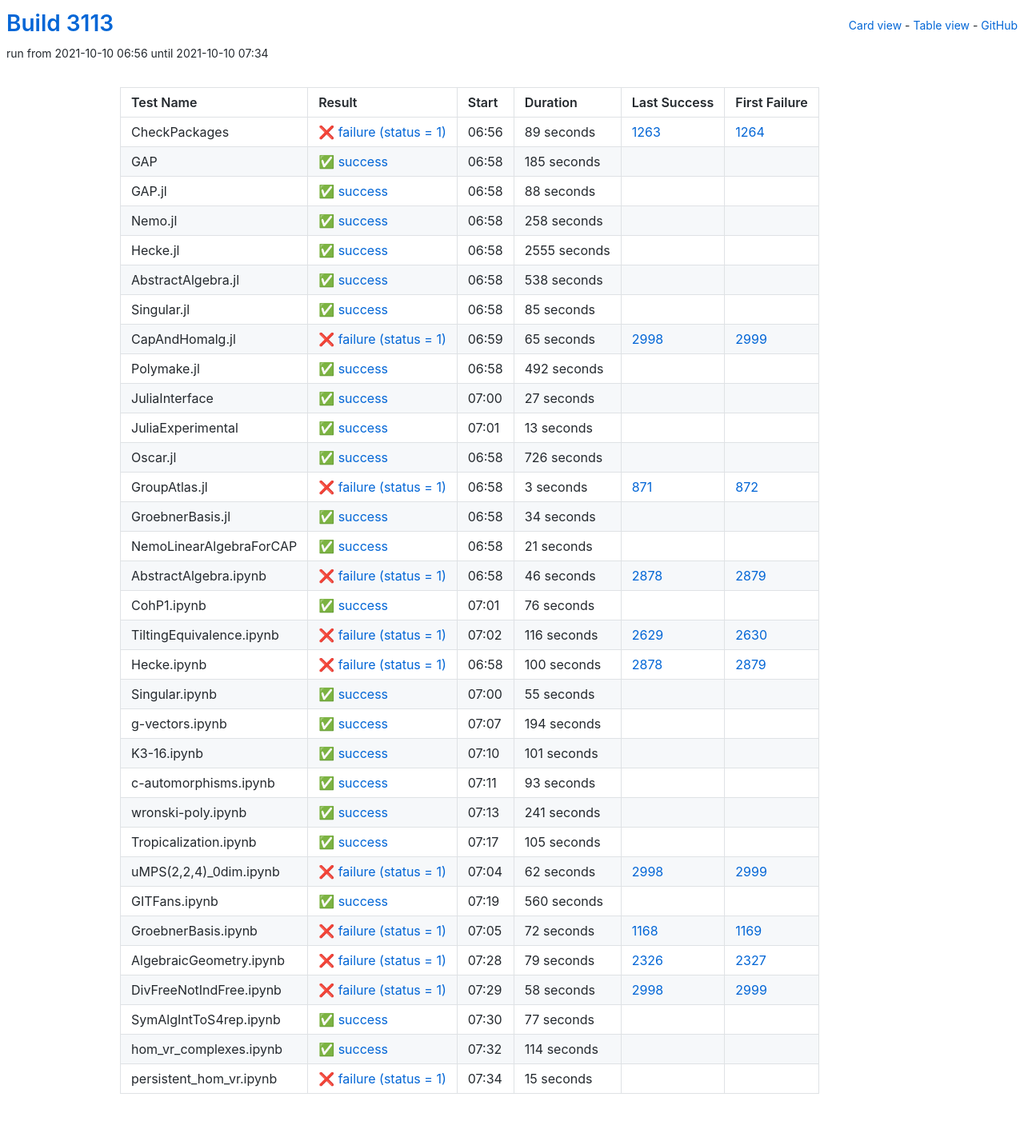
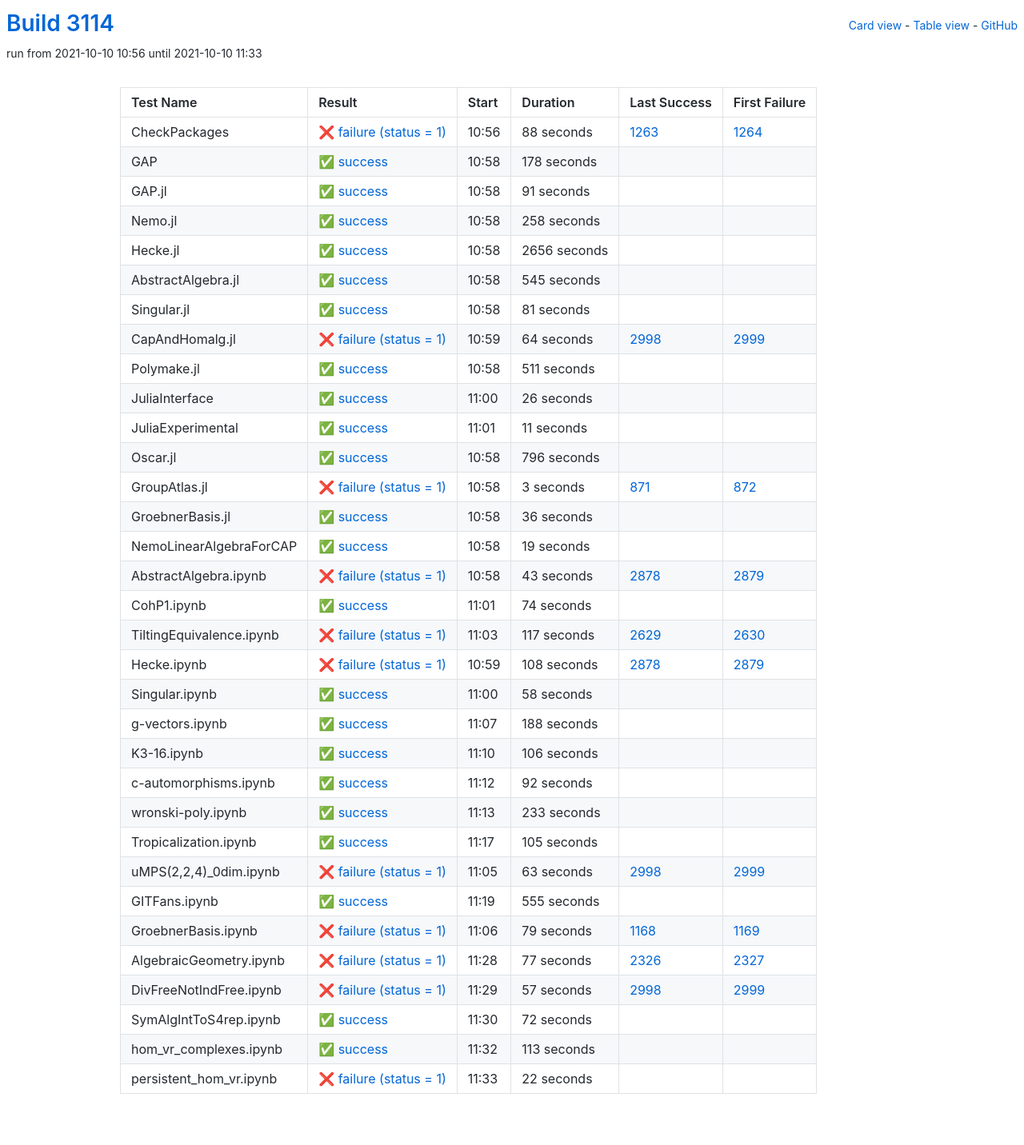
Before and after one commit to oscar-system/oscar-ci-status-stable, a Jekyll site: the page built from table.html, in a window 1280 px wide. Shown: the whole page at 80% size. Built offline with Jekyll 4.4.1, drawn with Linux system fonts in a browser that asks for light colours.

Commit message:
Build #3114

```diff
--- a/_data/ci.yml
+++ b/_data/ci.yml
@@ -1,6 +1,6 @@
 ---
-build: 3113
-build_url: https://oscarci.mathematik.uni-kl.de/job/oscar-stable/3113/
+build: 3114
+build_url: https://oscarci.mathematik.uni-kl.de/job/oscar-stable/3114/
 job: oscar-stable
 organization: oscar-system
 repo: oscar-ci-status-stable
@@ -8,44 +8,44 @@ repourl: https://github.com/oscar-system/oscar-ci-status-stable
 tests:
 - name: CheckPackages
   id: checkpackages
-  log: https://oscarci.mathematik.uni-kl.de/job/oscar-stable/3113/artifact/logs/build-3113/CheckPackages.log
-  start: 2021-10-10 06:56
+  log: https://oscarci.mathematik.uni-kl.de/job/oscar-stable/3114/artifact/logs/build-3114/CheckPackages.log
+  start: 2021-10-10 10:56
   success: false
   exitcode: 1
   status: failure
-  duration: 89
+  duration: 88
   last_success: 1263
   last_success_url: https://oscarci.mathematik.uni-kl.de/job/oscar-stable/1263/
   first_failure: 1264
   first_failure_url: https://oscarci.mathematik.uni-kl.de/job/oscar-stable/1264/
 - name: GAP
   id: gap
-  log: https://oscarci.mathematik.uni-kl.de/job/oscar-stable/3113/artifact/logs/build-3113/GAP.log
-  start: 2021-10-10 06:58
+  log: https://oscarci.mathematik.uni-kl.de/job/oscar-stable/3114/artifact/logs/build-3114/GAP.log
+  start: 2021-10-10 10:58
   success: true
   exitcode: 0
   status: success
-  duration: 185
+  duration: 178
   last_success: false
   last_success_url:
   first_failure: false
   first_failure_url:
 - name: GAP.jl
   id: gap-jl
-  log: https://oscarci.mathematik.uni-kl.de/job/oscar-stable/3113/artifact/logs/build-3113/GAP.jl.log
-  start: 2021-10-10 06:58
+  log: https://oscarci.mathematik.uni-kl.de/job/oscar-stable/3114/artifact/logs/build-3114/GAP.jl.log
+  start: 2021-10-10 10:58
   success: true
   exitcode: 0
   status: success
-  duration: 88
+  duration: 91
   last_success: false
   last_success_url:
   first_failure: false
   first_failure_url:
 - name: Nemo.jl
   id: nemo-jl
-  log: https://oscarci.mathematik.uni-kl.de/job/oscar-stable/3113/artifact/logs/build-3113/Nemo.jl.log
-  start: 2021-10-10 06:58
+  log: https://oscarci.mathematik.uni-kl.de/job/oscar-stable/3114/artifact/logs/build-3114/Nemo.jl.log
+  start: 2021-10-10 10:58
   success: true
   exitcode: 0
   status: success
@@ -56,104 +56,104 @@ tests:
   first_failure_url:
 - name: Hecke.jl
   id: hecke-jl
-  log: https://oscarci.mathematik.uni-kl.de/job/oscar-stable/3113/artifact/logs/build-3113/Hecke.jl.log
-  start: 2021-10-10 06:58
+  log: https://oscarci.mathematik.uni-kl.de/job/oscar-stable/3114/artifact/logs/build-3114/Hecke.jl.log
+  start: 2021-10-10 10:58
   success: true
   exitcode: 0
   status: success
-  duration: 2555
+  duration: 2656
   last_success: false
   last_success_url:
   first_failure: false
   first_failure_url:
 - name: AbstractAlgebra.jl
   id: abstractalgebra-jl
-  log: https://oscarci.mathematik.uni-kl.de/job/oscar-stable/3113/artifact/logs/build-3113/AbstractAlgebra.jl.log
-  start: 2021-10-10 06:58
+  log: https://oscarci.mathematik.uni-kl.de/job/oscar-stable/3114/artifact/logs/build-3114/AbstractAlgebra.jl.log
+  start: 2021-10-10 10:58
   success: true
   exitcode: 0
   status: success
-  duration: 538
+  duration: 545
   last_success: false
   last_success_url:
   first_failure: false
   first_failure_url:
 - name: Singular.jl
   id: singular-jl
-  log: https://oscarci.mathematik.uni-kl.de/job/oscar-stable/3113/artifact/logs/build-3113/Singular.jl.log
-  start: 2021-10-10 06:58
+  log: https://oscarci.mathematik.uni-kl.de/job/oscar-stable/3114/artifact/logs/build-3114/Singular.jl.log
+  start: 2021-10-10 10:58
   success: true
   exitcode: 0
   status: success
-  duration: 85
+  duration: 81
   last_success: false
   last_success_url:
   first_failure: false
   first_failure_url:
 - name: CapAndHomalg.jl
   id: capandhomalg-jl
-  log: https://oscarci.mathematik.uni-kl.de/job/oscar-stable/3113/artifact/logs/build-3113/CapAndHomalg.jl.log
-  start: 2021-10-10 06:59
+  log: https://oscarci.mathematik.uni-kl.de/job/oscar-stable/3114/artifact/logs/build-3114/CapAndHomalg.jl.log
+  start: 2021-10-10 10:59
   success: false
   exitcode: 1
   status: failure
-  duration: 65
+  duration: 64
   last_success: 2998
   last_success_url: https://oscarci.mathematik.uni-kl.de/job/oscar-stable/2998/
   first_failure: 2999
   first_failure_url: https://oscarci.mathematik.uni-kl.de/job/oscar-stable/2999/
 - name: Polymake.jl
   id: polymake-jl
-  log: https://oscarci.mathematik.uni-kl.de/job/oscar-stable/3113/artifact/logs/build-3113/Polymake.jl.log
-  start: 2021-10-10 06:58
+  log: https://oscarci.mathematik.uni-kl.de/job/oscar-stable/3114/artifact/logs/build-3114/Polymake.jl.log
+  start: 2021-10-10 10:58
   success: true
   exitcode: 0
   status: success
-  duration: 492
+  duration: 511
   last_success: false
   last_success_url:
   first_failure: false
   first_failure_url:
 - name: JuliaInterface
   id: juliainterface
-  log: https://oscarci.mathematik.uni-kl.de/job/oscar-stable/3113/artifact/logs/build-3113/JuliaInterface.log
-  start: 2021-10-10 07:00
+  log: https://oscarci.mathematik.uni-kl.de/job/oscar-stable/3114/artifact/logs/build-3114/JuliaInterface.log
+  start: 2021-10-10 11:00
   success: true
   exitcode: 0
   status: success
-  duration: 27
+  duration: 26
   last_success: false
   last_success_url:
   first_failure: false
   first_failure_url:
 - name: JuliaExperimental
   id: juliaexperimental
-  log: https://oscarci.mathematik.uni-kl.de/job/oscar-stable/3113/artifact/logs/build-3113/JuliaExperimental.log
-  start: 2021-10-10 07:01
+  log: https://oscarci.mathematik.uni-kl.de/job/oscar-stable/3114/artifact/logs/build-3114/JuliaExperimental.log
+  start: 2021-10-10 11:01
   success: true
   exitcode: 0
   status: success
-  duration: 13
+  duration: 11
   last_success: false
   last_success_url:
   first_failure: false
   first_failure_url:
 - name: Oscar.jl
   id: oscar-jl
-  log: https://oscarci.mathematik.uni-kl.de/job/oscar-stable/3113/artifact/logs/build-3113/Oscar.jl.log
-  start: 2021-10-10 06:58
+  log: https://oscarci.mathematik.uni-kl.de/job/oscar-stable/3114/artifact/logs/build-3114/Oscar.jl.log
+  start: 2021-10-10 10:58
   success: true
   exitcode: 0
   status: success
-  duration: 726
+  duration: 796
   last_success: false
   last_success_url:
   first_failure: false
   first_failure_url:
 - name: GroupAtlas.jl
   id: groupatlas-jl
-  log: https://oscarci.mathematik.uni-kl.de/job/oscar-stable/3113/artifact/logs/build-3113/GroupAtlas.jl.log
-  start: 2021-10-10 06:58
+  log: https://oscarci.mathematik.uni-kl.de/job/oscar-stable/3114/artifact/logs/build-3114/GroupAtlas.jl.log
+  start: 2021-10-10 10:58
   success: false
   exitcode: 1
   status: failure
@@ -164,140 +164,140 @@ tests:
   first_failure_url: https://oscarci.mathematik.uni-kl.de/job/oscar-stable/872/
 - name: GroebnerBasis.jl
   id: groebnerbasis-jl
-  log: https://oscarci.mathematik.uni-kl.de/job/oscar-stable/3113/artifact/logs/build-3113/GroebnerBasis.jl.log
-  start: 2021-10-10 06:58
+  log: https://oscarci.mathematik.uni-kl.de/job/oscar-stable/3114/artifact/logs/build-3114/GroebnerBasis.jl.log
+  start: 2021-10-10 10:58
   success: true
   exitcode: 0
   status: success
-  duration: 34
+  duration: 36
   last_success: false
   last_success_url:
   first_failure: false
   first_failure_url:
 - name: NemoLinearAlgebraForCAP
   id: nemolinearalgebraforcap
-  log: https://oscarci.mathematik.uni-kl.de/job/oscar-stable/3113/artifact/logs/build-3113/NemoLinearAlgebraForCAP.log
-  start: 2021-10-10 06:58
+  log: https://oscarci.mathematik.uni-kl.de/job/oscar-stable/3114/artifact/logs/build-3114/NemoLinearAlgebraForCAP.log
+  start: 2021-10-10 10:58
   success: true
   exitcode: 0
   status: success
-  duration: 21
+  duration: 19
   last_success: false
   last_success_url:
   first_failure: false
   first_failure_url:
 - name: AbstractAlgebra.ipynb
   id: abstractalgebra-ipynb
-  log: https://oscarci.mathematik.uni-kl.de/job/oscar-stable/3113/artifact/logs/build-3113/AbstractAlgebra.ipynb.log
-  start: 2021-10-10 06:58
+  log: https://oscarci.mathematik.uni-kl.de/job/oscar-stable/3114/artifact/logs/build-3114/AbstractAlgebra.ipynb.log
+  start: 2021-10-10 10:58
   success: false
   exitcode: 1
   status: failure
-  duration: 46
+  duration: 43
   last_success: 2878
   last_success_url: https://oscarci.mathematik.uni-kl.de/job/oscar-stable/2878/
   first_failure: 2879
   first_failure_url: https://oscarci.mathematik.uni-kl.de/job/oscar-stable/2879/
 - name: CohP1.ipynb
   id: cohp1-ipynb
-  log: https://oscarci.mathematik.uni-kl.de/job/oscar-stable/3113/artifact/logs/build-3113/CohP1.ipynb.log
-  start: 2021-10-10 07:01
+  log: https://oscarci.mathematik.uni-kl.de/job/oscar-stable/3114/artifact/logs/build-3114/CohP1.ipynb.log
+  start: 2021-10-10 11:01
   success: true
   exitcode: 0
   status: success
-  duration: 76
+  duration: 74
   last_success: false
   last_success_url:
   first_failure: false
   first_failure_url:
 - name: TiltingEquivalence.ipynb
   id: tiltingequivalence-ipynb
-  log: https://oscarci.mathematik.uni-kl.de/job/oscar-stable/3113/artifact/logs/build-3113/TiltingEquivalence.ipynb.log
-  start: 2021-10-10 07:02
+  log: https://oscarci.mathematik.uni-kl.de/job/oscar-stable/3114/artifact/logs/build-3114/TiltingEquivalence.ipynb.log
+  start: 2021-10-10 11:03
   success: false
   exitcode: 1
   status: failure
-  duration: 116
+  duration: 117
   last_success: 2629
   last_success_url: https://oscarci.mathematik.uni-kl.de/job/oscar-stable/2629/
   first_failure: 2630
   first_failure_url: https://oscarci.mathematik.uni-kl.de/job/oscar-stable/2630/
 - name: Hecke.ipynb
   id: hecke-ipynb
-  log: https://oscarci.mathematik.uni-kl.de/job/oscar-stable/3113/artifact/logs/build-3113/Hecke.ipynb.log
-  start: 2021-10-10 06:58
+  log: https://oscarci.mathematik.uni-kl.de/job/oscar-stable/3114/artifact/logs/build-3114/Hecke.ipynb.log
+  start: 2021-10-10 10:59
   success: false
   exitcode: 1
   status: failure
-  duration: 100
+  duration: 108
   last_success: 2878
   last_success_url: https://oscarci.mathematik.uni-kl.de/job/oscar-stable/2878/
   first_failure: 2879
   first_failure_url: https://oscarci.mathematik.uni-kl.de/job/oscar-stable/2879/
 - name: Singular.ipynb
   id: singular-ipynb
-  log: https://oscarci.mathematik.uni-kl.de/job/oscar-stable/3113/artifact/logs/build-3113/Singular.ipynb.log
-  start: 2021-10-10 07:00
+  log: https://oscarci.mathematik.uni-kl.de/job/oscar-stable/3114/artifact/logs/build-3114/Singular.ipynb.log
+  start: 2021-10-10 11:00
   success: true
   exitcode: 0
   status: success
-  duration: 55
+  duration: 58
   last_success: false
   last_success_url:
   first_failure: false
   first_failure_url:
 - name: g-vectors.ipynb
   id: g-vectors-ipynb
-  log: https://oscarci.mathematik.uni-kl.de/job/oscar-stable/3113/artifact/logs/build-3113/g-vectors.ipynb.log
-  start: 2021-10-10 07:07
+  log: https://oscarci.mathematik.uni-kl.de/job/oscar-stable/3114/artifact/logs/build-3114/g-vectors.ipynb.log
+  start: 2021-10-10 11:07
   success: true
   exitcode: 0
   status: success
-  duration: 194
+  duration: 188
   last_success: false
   last_success_url:
   first_failure: false
   first_failure_url:
 - name: K3-16.ipynb
   id: k3-16-ipynb
-  log: https://oscarci.mathematik.uni-kl.de/job/oscar-stable/3113/artifact/logs/build-3113/K3-16.ipynb.log
-  start: 2021-10-10 07:10
+  log: https://oscarci.mathematik.uni-kl.de/job/oscar-stable/3114/artifact/logs/build-3114/K3-16.ipynb.log
+  start: 2021-10-10 11:10
   success: true
   exitcode: 0
   status: success
-  duration: 101
+  duration: 106
   last_success: false
   last_success_url:
   first_failure: false
   first_failure_url:
 - name: c-automorphisms.ipynb
   id: c-automorphisms-ipynb
-  log: https://oscarci.mathematik.uni-kl.de/job/oscar-stable/3113/artifact/logs/build-3113/c-automorphisms.ipynb.log
-  start: 2021-10-10 07:11
+  log: https://oscarci.mathematik.uni-kl.de/job/oscar-stable/3114/artifact/logs/build-3114/c-automorphisms.ipynb.log
+  start: 2021-10-10 11:12
   success: true
   exitcode: 0
   status: success
-  duration: 93
+  duration: 92
   last_success: false
   last_success_url:
   first_failure: false
   first_failure_url:
 - name: wronski-poly.ipynb
   id: wronski-poly-ipynb
-  log: https://oscarci.mathematik.uni-kl.de/job/oscar-stable/3113/artifact/logs/build-3113/wronski-poly.ipynb.log
-  start: 2021-10-10 07:13
+  log: https://oscarci.mathematik.uni-kl.de/job/oscar-stable/3114/artifact/logs/build-3114/wronski-poly.ipynb.log
+  start: 2021-10-10 11:13
   success: true
   exitcode: 0
   status: success
-  duration: 241
+  duration: 233
   last_success: false
   last_success_url:
   first_failure: false
   first_failure_url:
 - name: Tropicalization.ipynb
   id: tropicalization-ipynb
-  log: https://oscarci.mathematik.uni-kl.de/job/oscar-stable/3113/artifact/logs/build-3113/Tropicalization.ipynb.log
-  start: 2021-10-10 07:17
+  log: https://oscarci.mathematik.uni-kl.de/job/oscar-stable/3114/artifact/logs/build-3114/Tropicalization.ipynb.log
+  start: 2021-10-10 11:17
   success: true
   exitcode: 0
   status: success
@@ -308,96 +308,96 @@ tests:
   first_failure_url:
 - name: uMPS(2,2,4)_0dim.ipynb
   id: umps-2-2-4-0dim-ipynb
-  log: https://oscarci.mathematik.uni-kl.de/job/oscar-stable/3113/artifact/logs/build-3113/uMPS-2-2-4-_0dim.ipynb.log
-  start: 2021-10-10 07:04
+  log: https://oscarci.mathematik.uni-kl.de/job/oscar-stable/3114/artifact/logs/build-3114/uMPS-2-2-4-_0dim.ipynb.log
+  start: 2021-10-10 11:05
   success: false
   exitcode: 1
   status: failure
-  duration: 62
+  duration: 63
   last_success: 2998
   last_success_url: https://oscarci.mathematik.uni-kl.de/job/oscar-stable/2998/
   first_failure: 2999
   first_failure_url: https://oscarci.mathematik.uni-kl.de/job/oscar-stable/2999/
 - name: GITFans.ipynb
   id: gitfans-ipynb
-  log: https://oscarci.mathematik.uni-kl.de/job/oscar-stable/3113/artifact/logs/build-3113/GITFans.ipynb.log
-  start: 2021-10-10 07:19
+  log: https://oscarci.mathematik.uni-kl.de/job/oscar-stable/3114/artifact/logs/build-3114/GITFans.ipynb.log
+  start: 2021-10-10 11:19
   success: true
   exitcode: 0
   status: success
-  duration: 560
+  duration: 555
   last_success: false
   last_success_url:
   first_failure: false
   first_failure_url:
 - name: GroebnerBasis.ipynb
   id: groebnerbasis-ipynb
-  log: https://oscarci.mathematik.uni-kl.de/job/oscar-stable/3113/artifact/logs/build-3113/GroebnerBasis.ipynb.log
-  start: 2021-10-10 07:05
+  log: https://oscarci.mathematik.uni-kl.de/job/oscar-stable/3114/artifact/logs/build-3114/GroebnerBasis.ipynb.log
+  start: 2021-10-10 11:06
   success: false
   exitcode: 1
   status: failure
-  duration: 72
+  duration: 79
   last_success: 1168
   last_success_url: https://oscarci.mathematik.uni-kl.de/job/oscar-stable/1168/
   first_failure: 1169
   first_failure_url: https://oscarci.mathematik.uni-kl.de/job/oscar-stable/1169/
 - name: AlgebraicGeometry.ipynb
   id: algebraicgeometry-ipynb
-  log: https://oscarci.mathematik.uni-kl.de/job/oscar-stable/3113/artifact/logs/build-3113/AlgebraicGeometry.ipynb.log
-  start: 2021-10-10 07:28
+  log: https://oscarci.mathematik.uni-kl.de/job/oscar-stable/3114/artifact/logs/build-3114/AlgebraicGeometry.ipynb.log
+  start: 2021-10-10 11:28
   success: false
   exitcode: 1
   status: failure
-  duration: 79
+  duration: 77
   last_success: 2326
   last_success_url: https://oscarci.mathematik.uni-kl.de/job/oscar-stable/2326/
   first_failure: 2327
   first_failure_url: https://oscarci.mathematik.uni-kl.de/job/oscar-stable/2327/
 - name: DivFreeNotIndFree.ipynb
   id: divfreenotindfree-ipynb
-  log: https://oscarci.mathematik.uni-kl.de/job/oscar-stable/3113/artifact/logs/build-3113/DivFreeNotIndFree.ipynb.log
-  start: 2021-10-10 07:29
+  log: https://oscarci.mathematik.uni-kl.de/job/oscar-stable/3114/artifact/logs/build-3114/DivFreeNotIndFree.ipynb.log
+  start: 2021-10-10 11:29
   success: false
   exitcode: 1
   status: failure
-  duration: 58
+  duration: 57
   last_success: 2998
   last_success_url: https://oscarci.mathematik.uni-kl.de/job/oscar-stable/2998/
   first_failure: 2999
   first_failure_url: https://oscarci.mathematik.uni-kl.de/job/oscar-stable/2999/
 - name: SymAlgIntToS4rep.ipynb
   id: symalginttos4rep-ipynb
-  log: https://oscarci.mathematik.uni-kl.de/job/oscar-stable/3113/artifact/logs/build-3113/SymAlgIntToS4rep.ipynb.log
-  start: 2021-10-10 07:30
+  log: https://oscarci.mathematik.uni-kl.de/job/oscar-stable/3114/artifact/logs/build-3114/SymAlgIntToS4rep.ipynb.log
+  start: 2021-10-10 11:30
   success: true
   exitcode: 0
   status: success
-  duration: 77
+  duration: 72
   last_success: false
   last_success_url:
   first_failure: false
   first_failure_url:
 - name: hom_vr_complexes.ipynb
   id: hom-vr-complexes-ipynb
-  log: https://oscarci.mathematik.uni-kl.de/job/oscar-stable/3113/artifact/logs/build-3113/hom_vr_complexes.ipynb.log
-  start: 2021-10-10 07:32
+  log: https://oscarci.mathematik.uni-kl.de/job/oscar-stable/3114/artifact/logs/build-3114/hom_vr_complexes.ipynb.log
+  start: 2021-10-10 11:32
   success: true
   exitcode: 0
   status: success
-  duration: 114
+  duration: 113
   last_success: false
   last_success_url:
   first_failure: false
   first_failure_url:
 - name: persistent_hom_vr.ipynb
   id: persistent-hom-vr-ipynb
-  log: https://oscarci.mathematik.uni-kl.de/job/oscar-stable/3113/artifact/logs/build-3113/persistent_hom_vr.ipynb.log
-  start: 2021-10-10 07:34
+  log: https://oscarci.mathematik.uni-kl.de/job/oscar-stable/3114/artifact/logs/build-3114/persistent_hom_vr.ipynb.log
+  start: 2021-10-10 11:33
   success: false
   exitcode: 1
   status: failure
-  duration: 15
+  duration: 22
   last_success: false
   last_success_url:
   first_failure: false
```
Also changed, not shown: README.md.
